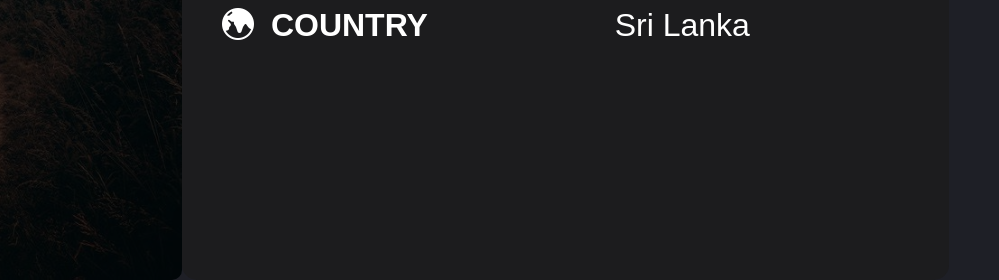
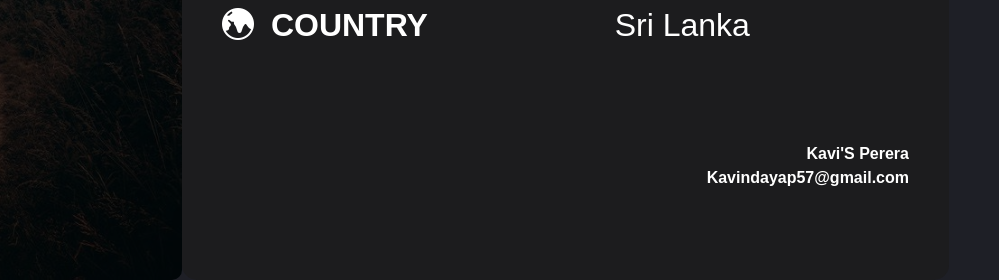
Before and after one commit to Kavisperera/-Weather.App-API, a plain HTML site: page index.html in a window 1280 px wide. Shown: the part 530-810 px from the top of the page, 281-1280 px from the left. Drawn offline with nearby package versions, Linux system fonts and the light colour scheme.

Commit message:
third Commit

```diff
--- a/index.html
+++ b/index.html
@@ -65,6 +65,9 @@
                 </p>
                 <p><i class="bi bi-globe-central-south-asia"></i> <strong>COUNTRY</strong>&nbsp;&nbsp;&nbsp;&nbsp;&nbsp;&nbsp;&nbsp;&nbsp;&nbsp;&nbsp;&nbsp;&nbsp;&nbsp;&nbsp;&nbsp;&nbsp;&nbsp;&nbsp;&nbsp;&nbsp;&nbsp;<span id="country">Sri Lanka</span></p>
             </div>
+            <div class="footer-text">
+                <h3>Kavi'S Perera<br>Kavindayap57@gmail.com</h3>
+            </div>
         </div>
     </div>
     <script src="app.js"></script>
--- a/style.css
+++ b/style.css
@@ -226,3 +226,14 @@ body {
     font-size: 1.2rem;
     color: red;
 }
+.footer-text h3 {
+    font-size: 1rem;
+    font-weight: bolder;
+    line-height: 1.5;
+    text-align: end;
+    white-space: normal;
+    height: 17vh;
+    display: flex;
+    flex-direction: column;
+    justify-content: flex-end;
+}
```
